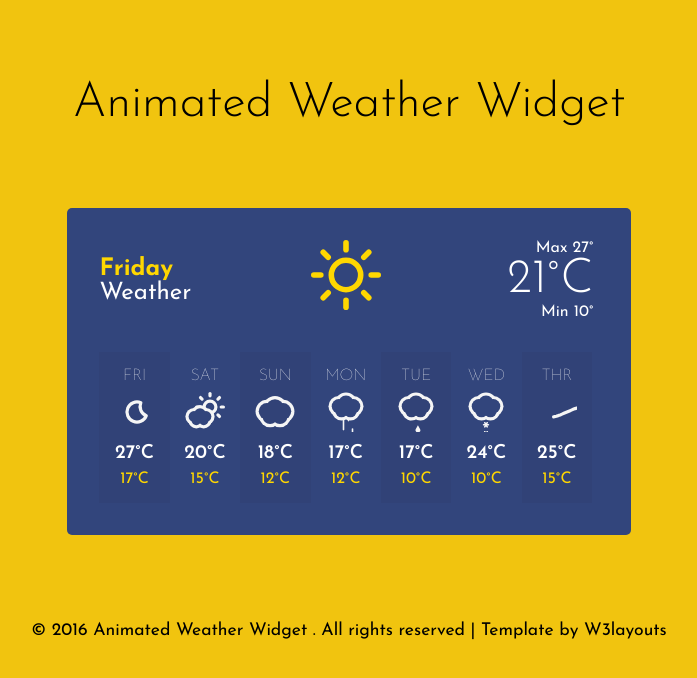
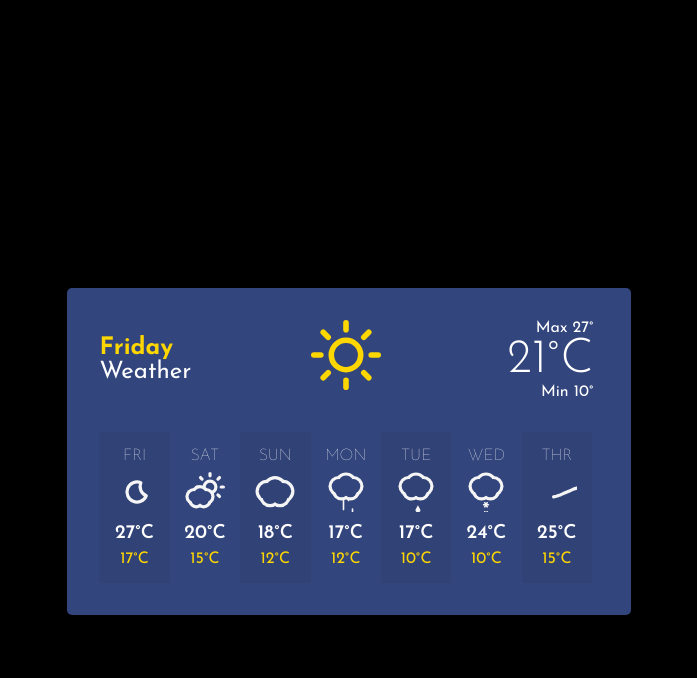
Before and after one commit to ztfqsm/ztfqsm.github.io, a plain HTML site: page index.html in a window 1280 px wide. Shown: the whole page, without its empty margins (291-988 px from the left). Drawn offline with Linux system fonts and the light colour scheme.

Commit message:
Update index.html

```diff
--- a/index.html
+++ b/index.html
@@ -27,13 +27,27 @@ License URL: http://creativecommons.org/licenses/by/3.0/
 <body>
 	<!-- main -->
 	<div class="main">
-<!-- 中国天气 -->
+
+		<body style="background-color:black;">
+		</body>
+<!-- 中国天气网插件 -->
 <div id="weather-view-he"></div>
 <script>
 WIDGET = {ID: 'Tb70AHkywH'};
 </script>
 <script type="text/javascript" src="https://apip.weatherdt.com/view/static/js/r.js?v=1111"></script>
-		<h1>Animated Weather Widget</h1>
+
+		<!--copyright-->
+		<div class="copyright">
+			<p>© Leo Zhang . All rights reserved W3layouts</a></p>
+		</div>
+		<!--//copyright-->
+	</div>
+	<!--//main -->
+</body>
+</html>
+
+<h1>Animated Weather Widget</h1>
 		<div class="main-info">
 			<div class="weather-top">
 				<div class="weather-grids">
@@ -131,12 +145,3 @@ WIDGET = {ID: 'Tb70AHkywH'};
 				  icons.play();
 			</script>
 		</div>
-		<!--copyright-->
-		<div class="copyright">
-			<p>© 2016 Animated Weather Widget . All rights reserved | Template by <a href="http://w3layouts.com/" target="_blank">W3layouts</a></p>
-		</div>
-		<!--//copyright-->
-	</div>
-	<!--//main -->
-</body>
-</html>
```
